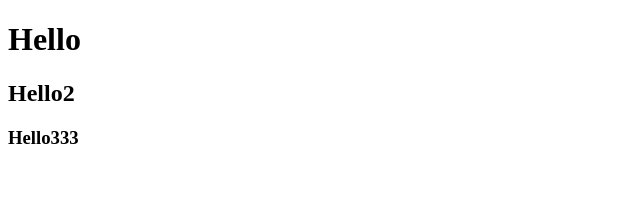
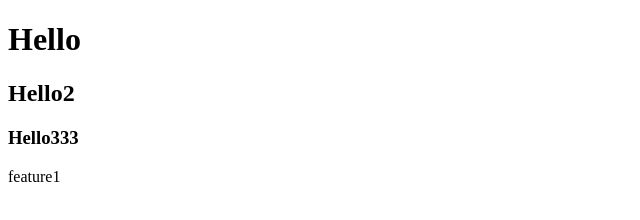
Before and after one commit to connektteacher/studentproject, a plain HTML site: page index.html in a window 1280 px wide. Shown: the full height of the page, 0-640 px from the left. Drawn offline with Linux system fonts and the light colour scheme.

Commit message:
Update index.html

```diff
--- a/index.html
+++ b/index.html
@@ -9,5 +9,6 @@
     <h1>Hello</h1>
     <h2>Hello2</h2>
     <h3>Hello333</h3>
+    <div>feature1</div>
 </body>
 </html>
```
